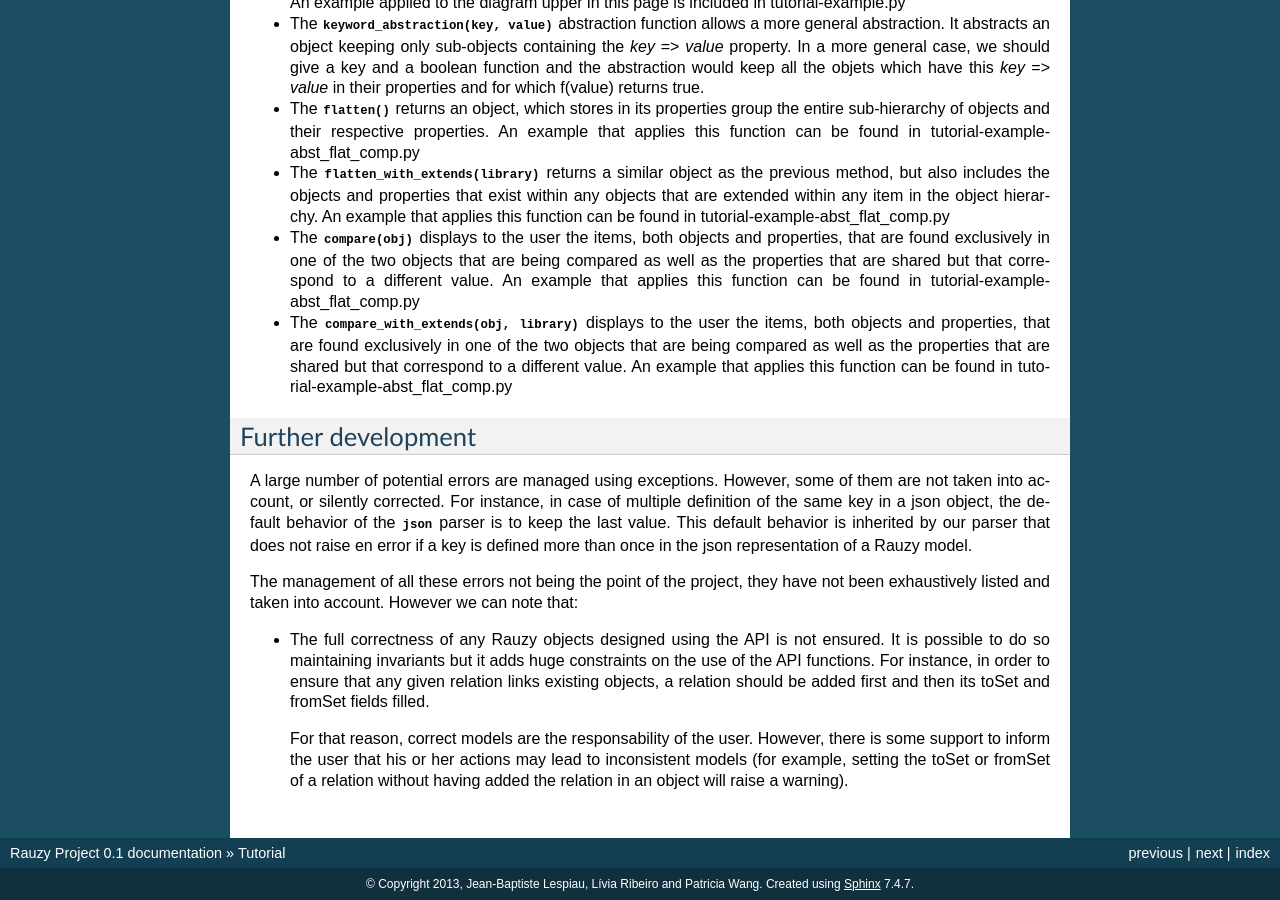
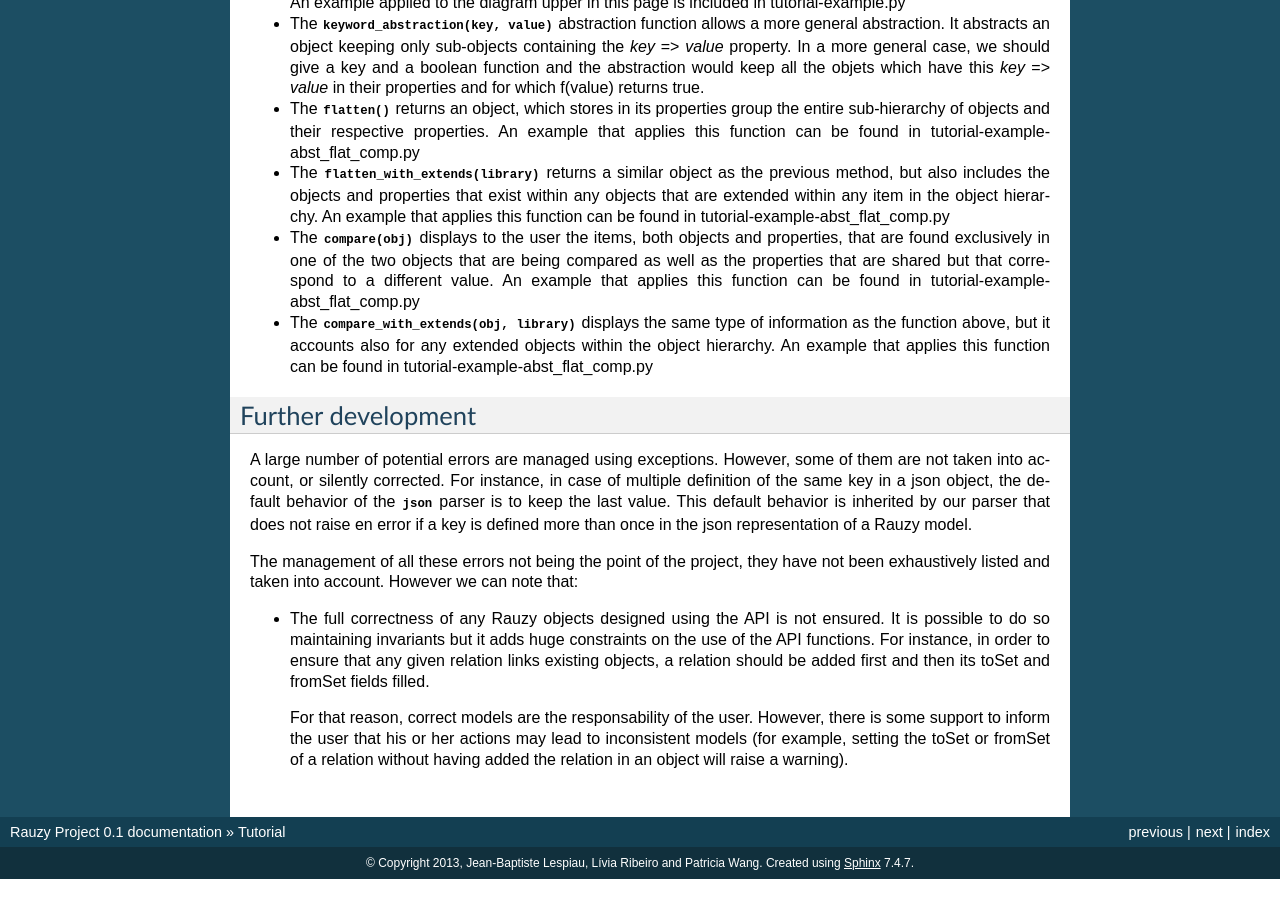
Before and after one commit to Gueust/Rauzy-Language, a Sphinx documentation site: the page built from doc/source/tutorial.rst, in a window 1280 px wide and 900 px high, scrolled down 5761 px. Built offline with Sphinx 7.4.7, drawn with Linux system fonts in a browser that asks for light colours; after the commit the page ends 6640 px from its top, so only the background shows below that.

Commit message:
Minor modification to explanation of compare_with_extends function

```diff
--- a/doc/source/tutorial.rst
+++ b/doc/source/tutorial.rst
@@ -68,10 +68,9 @@ functionalities are worth being highlighted:
   different value. An example that applies this function can be found in
   tutorial-example-abst_flat_comp.py
 - The :meth:`compare_with_extends(obj, library) <modeling.core.Object.compare_with_extends>`
-  displays to the user the items, both objects and properties, that are found exclusively
-  in one of the two objects that are being compared as well as the properties that are
-  shared but that correspond to a different value. An example that applies this function
-  can be found in tutorial-example-abst_flat_comp.py
+  displays the same type of information as the function above, but it accounts also for
+  any extended objects within the object hierarchy. An example that applies this
+  function can be found in tutorial-example-abst_flat_comp.py
 
 
 Further development
```
